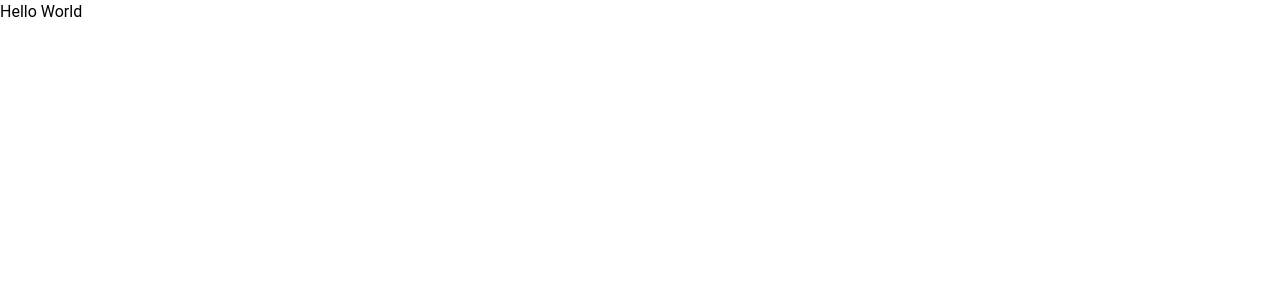
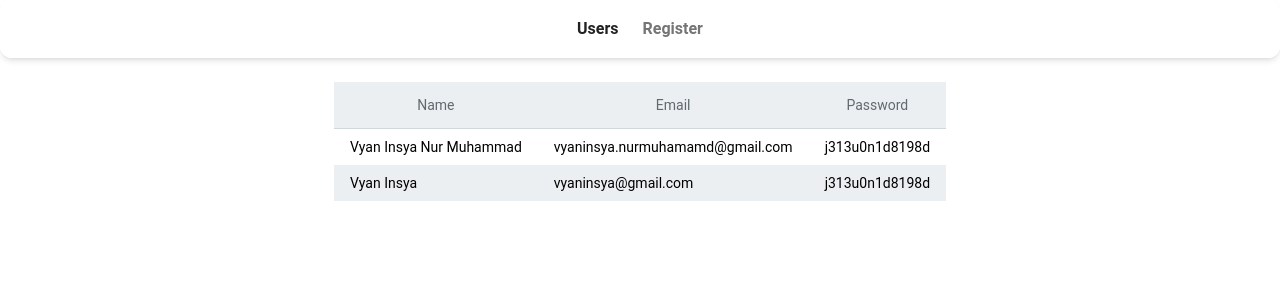
Before and after one commit to vyaninsyanurmuhammad/JCWDOL-013-Exercise-02-09-01, a React (Vite) app: page / in a window 1280 px wide. Shown: the top 300 px of the page. Built offline with nearby package versions, Linux system fonts and the light colour scheme.

Commit message:
feat (view): add user and register page

```diff
--- a/src/App.tsx
+++ b/src/App.tsx
@@ -1,7 +1,60 @@
+import { Typography } from "@material-tailwind/react";
+import Layout from "./components/Layout";
+
 function App() {
   return (
     <>
-      <div>Hello World</div>
+      <Layout>
+        <div className="flex w-full justify-center">
+          <div className="flex flex-col pt-6">
+            <table>
+              <thead>
+                <tr>
+                  <th className="border-b border-blue-gray-100 bg-blue-gray-50 p-4">
+                    <Typography
+                      variant="small"
+                      color="blue-gray"
+                      className="font-normal leading-none opacity-70"
+                    >
+                      Name
+                    </Typography>
+                  </th>
+                  <th className="border-b border-blue-gray-100 bg-blue-gray-50 p-4">
+                    <Typography
+                      variant="small"
+                      color="blue-gray"
+                      className="font-normal leading-none opacity-70"
+                    >
+                      Email
+                    </Typography>
+                  </th>
+                  <th className="border-b border-blue-gray-100 bg-blue-gray-50 p-4">
+                    <Typography
+                      variant="small"
+                      color="blue-gray"
+                      className="font-normal leading-none opacity-70"
+                    >
+                      Password
+                    </Typography>
+                  </th>
+                </tr>
+              </thead>
+              <tbody>
+                <tr>
+                  <td className="px-4 py-2 text-sm">Vyan Insya Nur Muhammad</td>
+                  <td className="px-4 py-2 text-sm">vyaninsya.nurmuhamamd@gmail.com</td>
+                  <td className="px-4 py-2 text-sm">j313u0n1d8198d</td>
+                </tr>
+                <tr  className="bg-blue-gray-50">
+                  <td className="px-4 py-2 text-sm">Vyan Insya</td>
+                  <td className="px-4 py-2 text-sm">vyaninsya@gmail.com</td>
+                  <td className="px-4 py-2 text-sm">j313u0n1d8198d</td>
+                </tr>
+              </tbody>
+            </table>
+          </div>
+        </div>
+      </Layout>
     </>
   );
 }
--- /dev/null
+++ b/src/components/Layout.tsx
@@ -0,0 +1,43 @@
+import { Navbar } from "@material-tailwind/react";
+import { ReactNode } from "react";
+import { NavLink } from "react-router-dom";
+
+export default function layout({ children }: { children: ReactNode }) {
+  return (
+    <>
+      <div className="w-screen h-screen overflow-hidden">
+        <Navbar className="max-w-full">
+          <div className="flex w-full justify-center">
+            <div className="flex text-black gap-6">
+              <NavLink
+                to="/"
+                className={({ isActive, isPending, isTransitioning }) =>
+                  [
+                    isPending ? "pending" : "",
+                    isActive ? "text-gray-900 font-bold" : "text-gray-600 font-bold",
+                    isTransitioning ? "transitioning" : "",
+                  ].join(" ")
+                }
+              >
+                Users
+              </NavLink>
+              <NavLink
+                to="/register"
+                className={({ isActive, isPending, isTransitioning }) =>
+                  [
+                    isPending ? "pending" : "",
+                    isActive ? "text-gray-900 font-bold" : "text-gray-600 font-bold",
+                    isTransitioning ? "transitioning" : "",
+                  ].join(" ")
+                }
+              >
+                Register
+              </NavLink>
+            </div>
+          </div>
+        </Navbar>
+        {children}
+      </div>
+    </>
+  );
+}
--- /dev/null
+++ b/src/pages/Register.tsx
@@ -0,0 +1,22 @@
+import React from "react";
+import Layout from "../components/Layout";
+import { Button, Input } from "@material-tailwind/react";
+
+export default function Register() {
+  return (
+    <>
+      <Layout>
+        <div className="flex w-full justify-center">
+          <div className="flex flex-col w-96 gap-8">
+            <div className="flex flex-col text-black pt-6 gap-6">
+              <Input label="Name" />
+              <Input label="Email" />
+              <Input label="Password" />
+            </div>
+            <Button>Submit</Button>
+          </div>
+        </div>
+      </Layout>
+    </>
+  );
+}
```
Also changed, not shown: src/main.tsx (+12 -9 lines).
